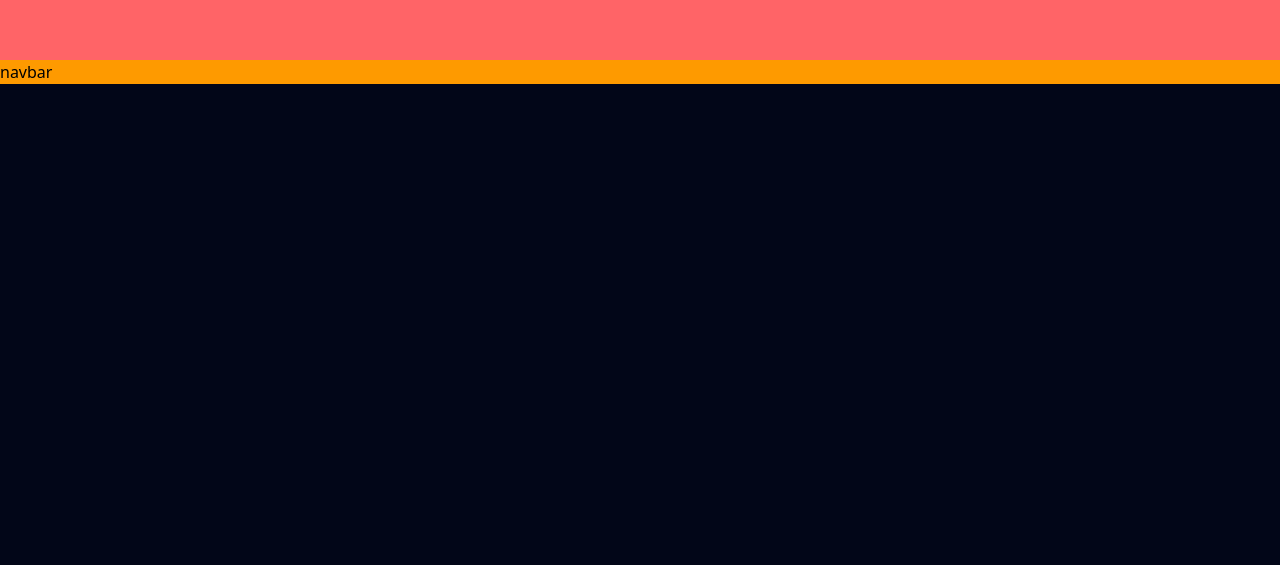
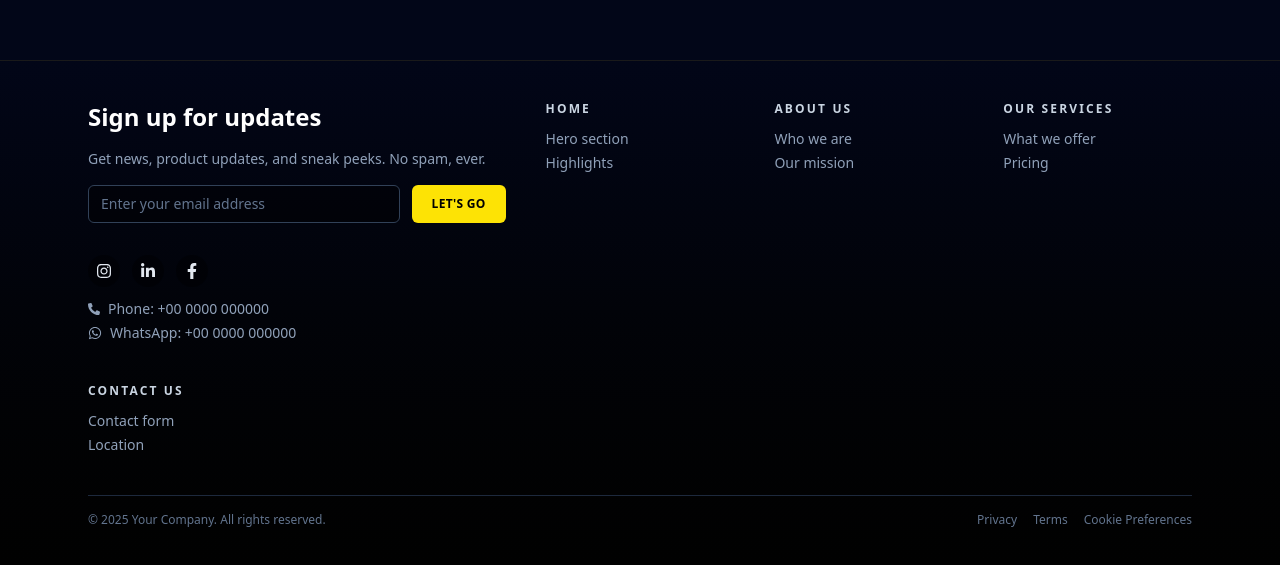
Before and after one commit to humbertoragazzini/primalport-rebuild, a Next.js app: page / in a window 1280 px wide. Shown: the part 801-1366 px from the top of the page. Before the commit the page ends 885 px from the top, so only its background shows below. Built offline with nearby package versions, Linux system fonts and the light colour scheme.

Commit message:
added text in the logo

```diff
--- a/src/app/layout.tsx
+++ b/src/app/layout.tsx
@@ -1,7 +1,8 @@
 import type { Metadata } from "next";
 import { Geist, Geist_Mono } from "next/font/google";
 import "./globals.css";
-import Navbar from "../components/molecules/Navbar";
+import Header from "../components/molecules/Header";
+import Footer from "../components/molecules/Footer";
 
 const geistSans = Geist({
   variable: "--font-geist-sans",
@@ -28,9 +29,9 @@ export default function RootLayout({
       <body
         className={`relative bg-slate-950 ${geistSans.variable} ${geistMono.variable} antialiased`}
       >
-        <Navbar></Navbar>
+        <Header></Header>
         {children}
-        <footer className="w-full bg-amber-500">navbar</footer>
+        <Footer></Footer>
       </body>
     </html>
   );
--- a/src/app/page.tsx
+++ b/src/app/page.tsx
@@ -1,5 +1,5 @@
 import Image from "next/image";
 
 export default function Home() {
-  return <main className="w-full min-h-screen bg-red-400"></main>;
+  return <main className="w-full min-h-screen bg-slate-950"></main>;
 }
--- /dev/null
+++ b/src/components/molecules/Footer.tsx
@@ -0,0 +1,176 @@
+"use client";
+
+import Link from "next/link";
+import {
+  FaInstagram,
+  FaLinkedinIn,
+  FaFacebookF,
+  FaWhatsapp,
+  FaPhoneAlt,
+} from "react-icons/fa";
+
+export default function Footer() {
+  return (
+    <footer
+      className="
+        border-t border-white/10
+        bg-gradient-to-b from-slate-950 to-black
+        text-slate-300
+      "
+    >
+      <div className="mx-auto max-w-6xl px-6 py-10">
+        <div className="grid grid-cols-1 md:grid-cols-2 lg:grid-cols-5 gap-10">
+          {/* LEFT SIDE */}
+          <div className="lg:col-span-2 space-y-4">
+            <h3 className="text-2xl font-semibold text-white">
+              Sign up for updates
+            </h3>
+            <p className="text-sm text-slate-400">
+              Get news, product updates, and sneak peeks. No spam, ever.
+            </p>
+
+            {/* Email form (placeholder only) */}
+            <form
+              className="flex flex-col sm:flex-row gap-3"
+              onSubmit={(e) => e.preventDefault()}
+            >
+              <input
+                type="email"
+                placeholder="Enter your email address"
+                className="
+                  flex-1 rounded-md border border-slate-700 bg-black/40
+                  px-3 py-2 text-sm text-slate-100
+                  placeholder:text-slate-500
+                  focus:outline-none focus:ring-2 focus:ring-yellow-bright focus:border-transparent
+                "
+              />
+              <button
+                type="submit"
+                className="
+                  rounded-md bg-yellow-bright px-5 py-2 text-xs font-semibold
+                  uppercase tracking-wide text-black
+                  hover:bg-yellow-400 transition-colors
+                "
+              >
+                Let&apos;s go
+              </button>
+            </form>
+
+            {/* Social + contact */}
+            <div className="flex flex-col gap-3 pt-4">
+              <div className="flex items-center gap-3 text-slate-400">
+                <a
+                  href="#"
+                  aria-label="Instagram"
+                  className="p-2 rounded-full bg-black/40 hover:bg-black text-slate-200 transition-colors"
+                >
+                  <FaInstagram size={16} />
+                </a>
+                <a
+                  href="#"
+                  aria-label="LinkedIn"
+                  className="p-2 rounded-full bg-black/40 hover:bg-black text-slate-200 transition-colors"
+                >
+                  <FaLinkedinIn size={16} />
+                </a>
+                <a
+                  href="#"
+                  aria-label="Facebook"
+                  className="p-2 rounded-full bg-black/40 hover:bg-black text-slate-200 transition-colors"
+                >
+                  <FaFacebookF size={16} />
+                </a>
+              </div>
+
+              <div className="flex flex-col gap-1 text-sm text-slate-400">
+                <div className="flex items-center gap-2">
+                  <FaPhoneAlt size={12} />
+                  <span>Phone: +00 0000 000000</span>
+                </div>
+                <div className="flex items-center gap-2">
+                  <FaWhatsapp size={14} />
+                  <span>WhatsApp: +00 0000 000000</span>
+                </div>
+              </div>
+            </div>
+          </div>
+
+          {/* RIGHT SIDE: LINK COLUMNS */}
+          <FooterColumn
+            title="Home"
+            links={[
+              { label: "Hero section", href: "#home-hero" },
+              { label: "Highlights", href: "#home-highlights" },
+            ]}
+          />
+          <FooterColumn
+            title="About us"
+            links={[
+              { label: "Who we are", href: "#about-who" },
+              { label: "Our mission", href: "#about-mission" },
+            ]}
+          />
+          <FooterColumn
+            title="Our services"
+            links={[
+              { label: "What we offer", href: "#services-offer" },
+              { label: "Pricing", href: "#services-pricing" },
+            ]}
+          />
+          <FooterColumn
+            title="Contact us"
+            links={[
+              { label: "Contact form", href: "#contact-form" },
+              { label: "Location", href: "#contact-location" },
+            ]}
+          />
+        </div>
+
+        {/* Bottom strip */}
+        <div className="mt-10 border-t border-slate-800 pt-4 text-xs text-slate-500 flex flex-col sm:flex-row gap-2 sm:items-center sm:justify-between">
+          <span>
+            © {new Date().getFullYear()} Your Company. All rights reserved.
+          </span>
+          <div className="flex flex-wrap gap-4">
+            <a href="#" className="hover:text-slate-300">
+              Privacy
+            </a>
+            <a href="#" className="hover:text-slate-300">
+              Terms
+            </a>
+            <a href="#" className="hover:text-slate-300">
+              Cookie Preferences
+            </a>
+          </div>
+        </div>
+      </div>
+    </footer>
+  );
+}
+
+type FooterColumnProps = {
+  title: string;
+  links: { label: string; href: string }[];
+};
+
+function FooterColumn({ title, links }: FooterColumnProps) {
+  return (
+    <div className="space-y-3">
+      <h4 className="text-xs font-semibold tracking-[0.18em] text-slate-300 uppercase">
+        {title}
+      </h4>
+      <ul className="space-y-1 text-sm text-slate-400">
+        {links.map((link) => (
+          <li key={link.href}>
+            <Link
+              href={link.href}
+              className="hover:text-slate-200 transition-colors"
+            >
+              {link.label}
+            </Link>
+          </li>
+        ))}
+      </ul>
+    </div>
+  );
+}
--- a/src/components/molecules/Navbar.tsx
+++ b/src/components/molecules/Header.tsx
@@ -113,7 +113,7 @@ function NavbarLink({ href, label }: { href: string; label: LangContent }) {
   );
 }
 
-export default function Navbar() {
+export default function Header() {
   return (
     <header
       className="
@@ -131,7 +131,10 @@ export default function Navbar() {
           px-6 py-3
         "
       >
-        <Logo />
+        <a className="flex items-center" href="/">
+          <Logo />
+          <p className="text-lg font-semi ml-3 text-white">PrimalPorts</p>
+        </a>
 
         <nav className="flex items-center gap-2">
           {NAV_LINKS.map((link) => (
```
